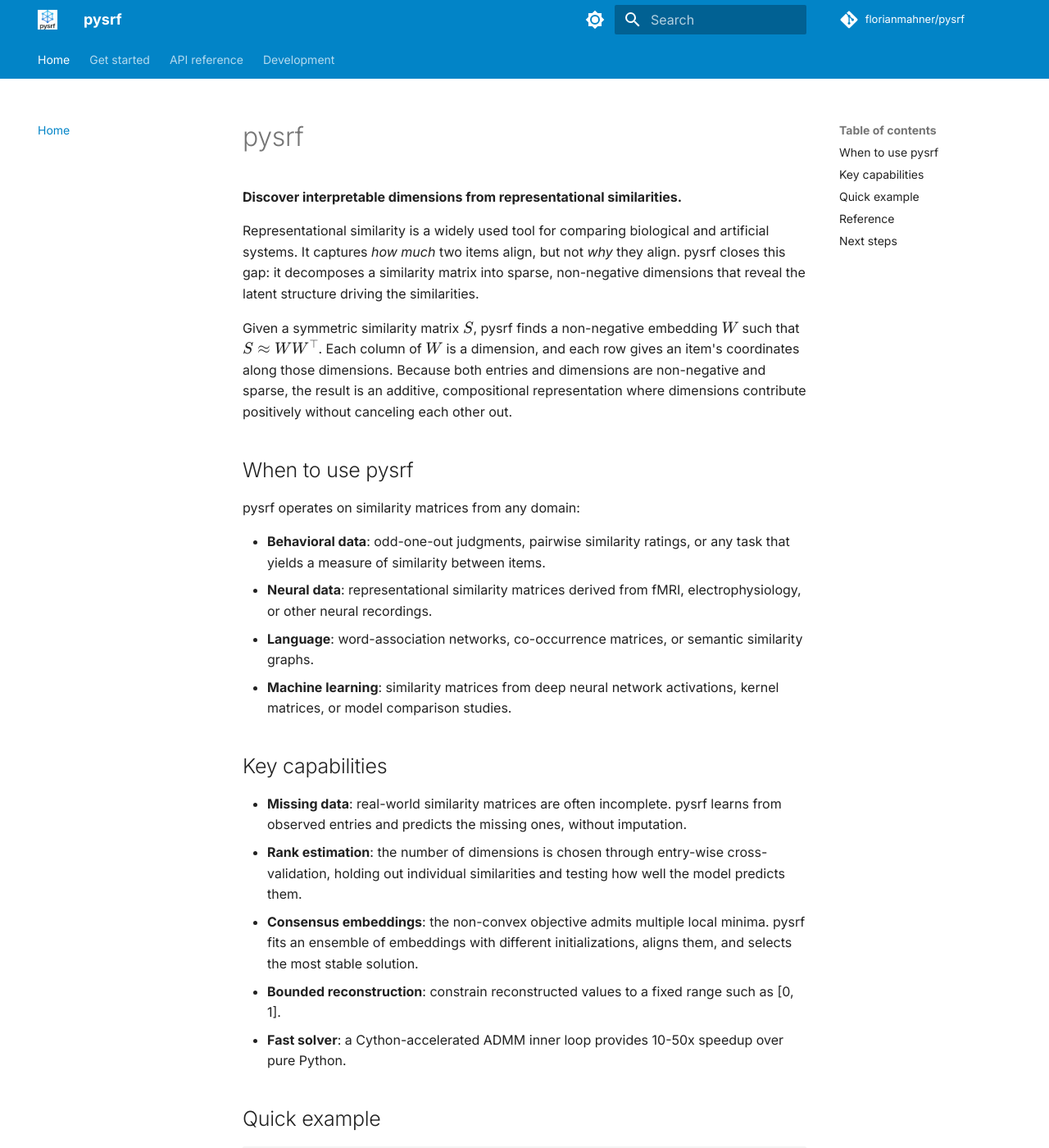
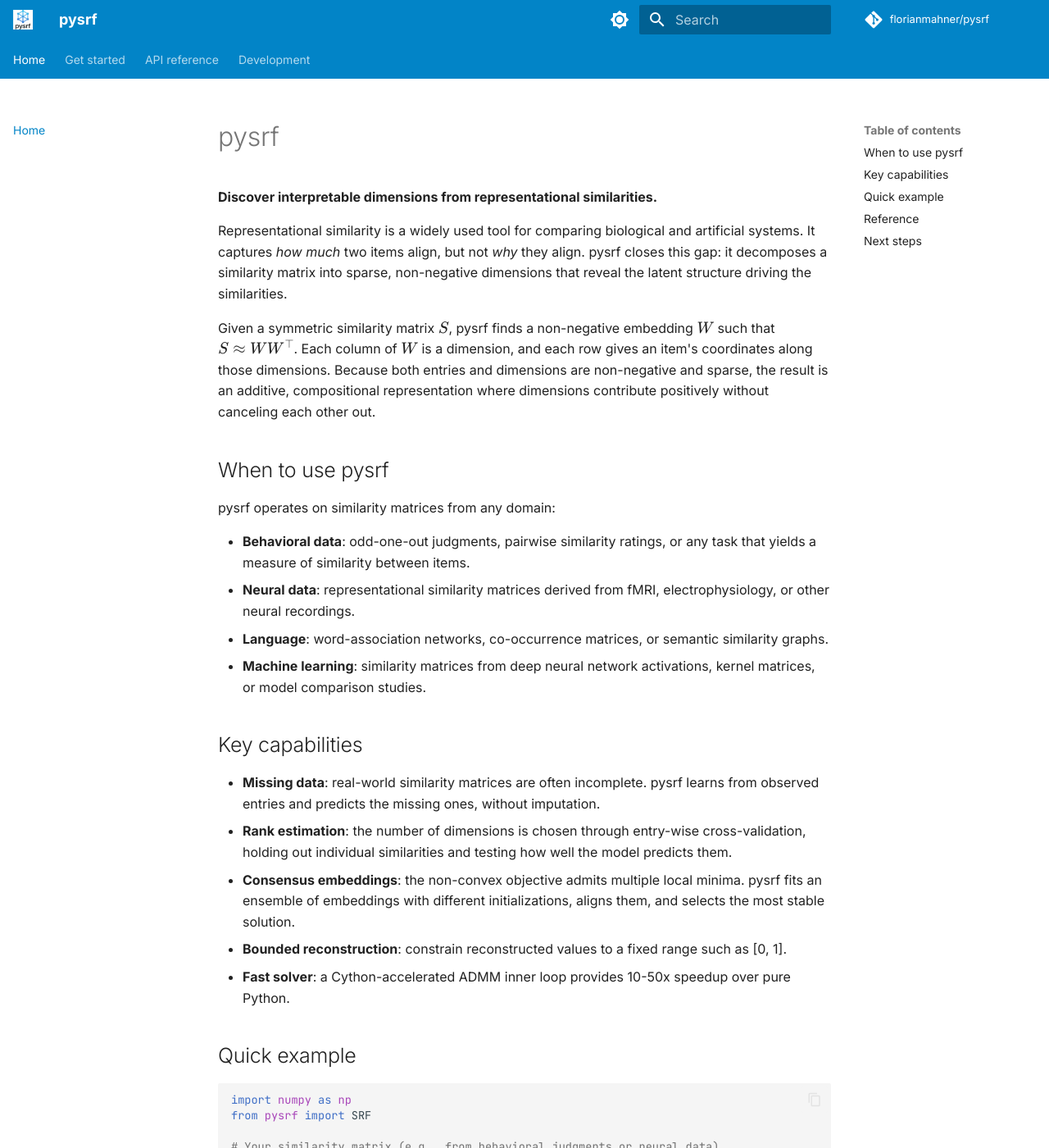
Before and after one commit to florianmahner/pysrf, an MkDocs documentation site: the page built from docs/index.md, in a window 1280 px wide and 1400 px high. Shown: the whole window at 82% size. Built offline with MkDocs 1.6.1 and Material for MkDocs 9.7.7, drawn with Linux system fonts in a browser that asks for light colours; comment, search, counter and statistics services are not loaded.

Commit message:
docs: Increase content width to 1440px

```diff
--- a/docs/stylesheets/extra.css
+++ b/docs/stylesheets/extra.css
@@ -9,3 +9,7 @@
   --md-primary-fg-color--light: #7dd3fc;
   --md-primary-fg-color--dark: #0284c7;
 }
+
+.md-grid {
+  max-width: 1440px;
+}
```
